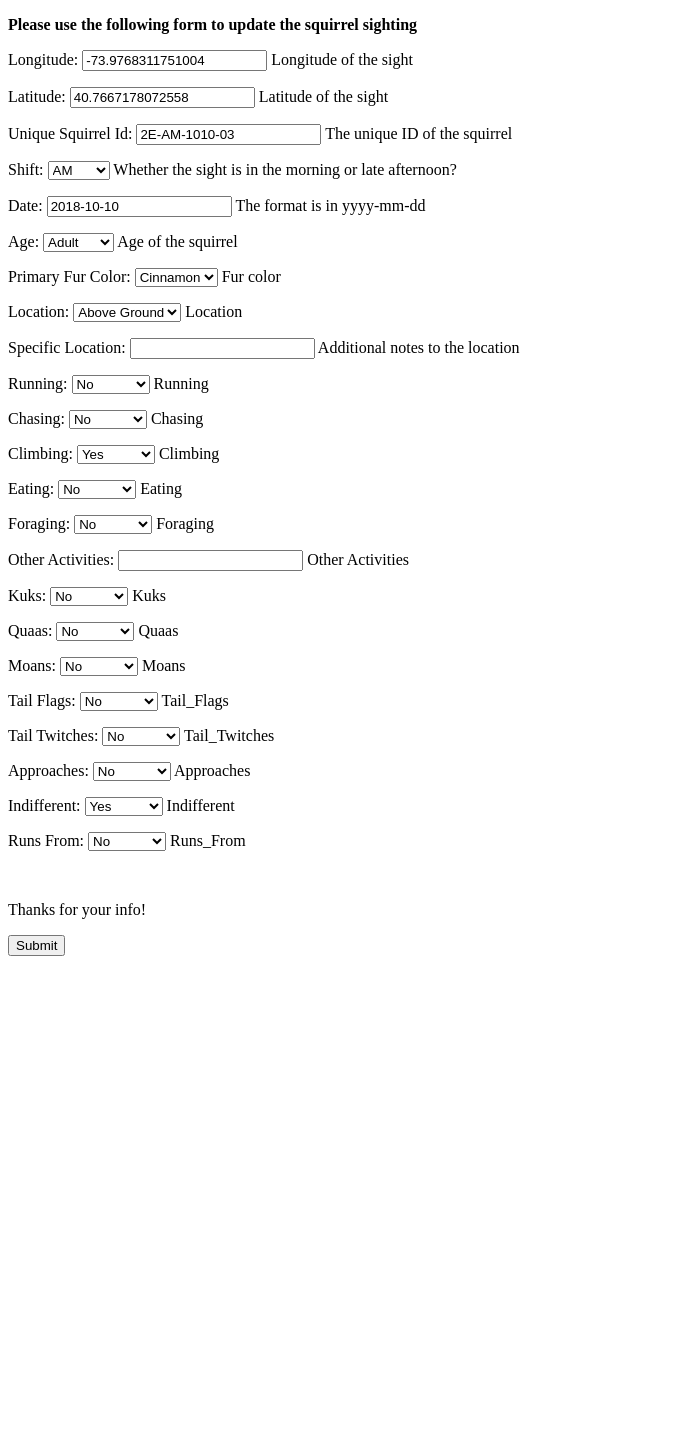
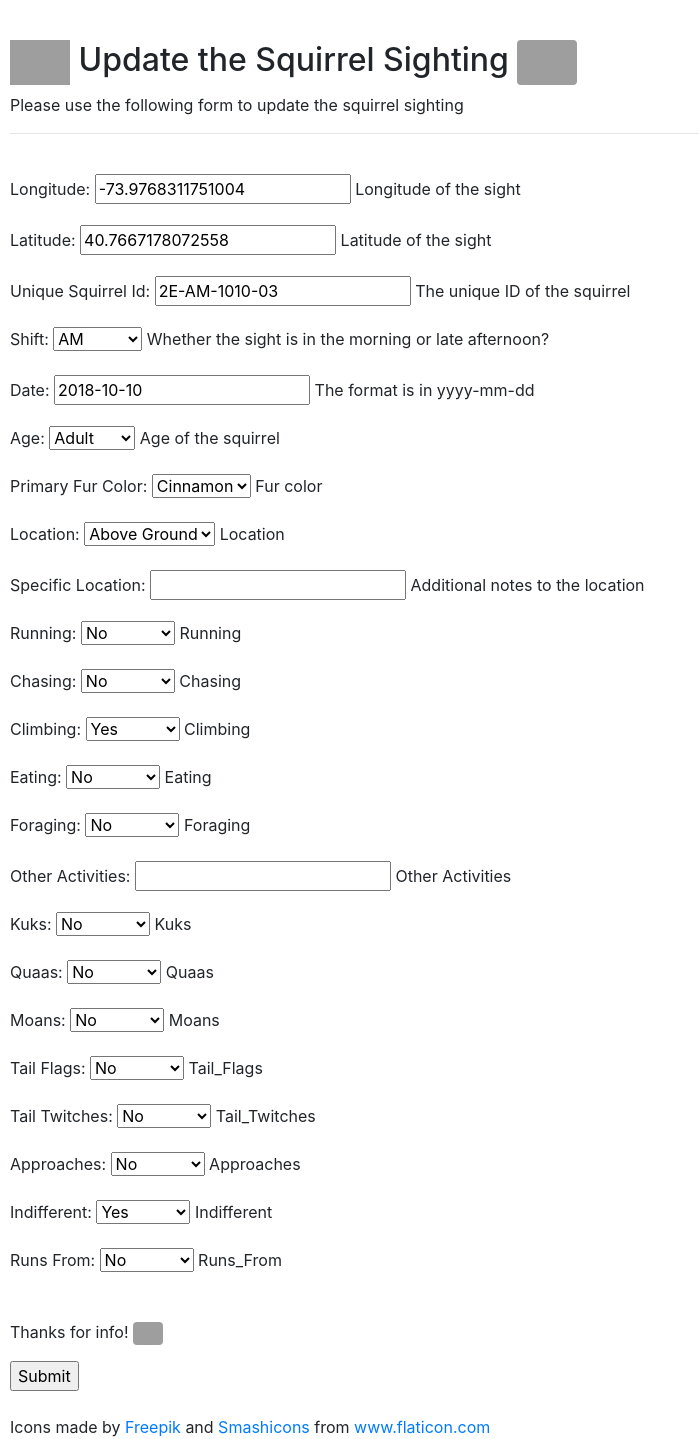
Before and after one commit to Ellin-Fan/SquirrelTracker_group18, a Django app: a page that uses sightings/templates/sightings/update.html in a window 1280 px wide. Shown: the whole page, without its empty margins (0-699 px from the left). Before the commit the page ends 956 px from the top, so only its background shows below. Run offline with Django 3.2, Linux system fonts and the light colour scheme; data comes from the database, SQL or seed files in the repository; some libraries are stand-ins or nearby versions; grey boxes are pictures that could not be loaded.

Commit message:
Modified the add.html and update.html styling.

```diff
--- a/sightings/templates/sightings/add.html
+++ b/sightings/templates/sightings/add.html
@@ -9,7 +9,8 @@
 <style>body{padding-left:10px; padding-right:10px;}</style>
 		<p>
 		<br>
-		<h2><img src="https://image.flaticon.com/icons/svg/1230/1230876.svg" style="width:60px" class="rounded" alt="..." >   Did you see a new Sqiurrel?    <img src="https://image.flaticon.com/icons/svg/1230/1230876.svg" style="width:60px" class="rounded" alt="..." >
+		<h2><img src="https://image.flaticon.com/icons/svg/604/604239.svg" style="width:60px" class="roun
+ded" alt="..." >   Did you see a new Sqiurrel?    <img src="https://image.flaticon.com/icons/svg/1230/1230876.svg" style="width:60px" class="rounded" alt="..." >
 		</h2>
 		<p>Please fill out the following information to share it with us :)</p>
 		<hr>
@@ -23,6 +24,7 @@
 			<br>
                 </form>
 		<br>
-		<div>Icons made by <a href="https://www.flaticon.com/authors/freepik" title="Freepik">Freepik</a> from <a href="https://www.flaticon.com/" title="Flaticon">www.flaticon.com</a></div>
+		<div>Icons made by <a href="https://www.flaticon.com/authors/freepik" title="Freepik">Freepik</a> and <a href="https://www.flaticon.com/authors/smashicons" title="Smashicons">Smashicons</a> from <a href="https://ww
+w.flaticon.com/" title="Flaticon">www.flaticon.com</a></div>
         </body>
 </html>
--- a/sightings/templates/sightings/update.html
+++ b/sightings/templates/sightings/update.html
@@ -1,17 +1,30 @@
 <!doctype html>
 <html>
         <head>
-                <title>Update the Squirrel Sight</title>
+                <title>Squirrel Tracker: Update the Squirrel Sighting</title>
+                <link rel="stylesheet" href="https://maxcdn.bootstrapcdn.com/bootstrap/4.0.0/css/bootstrap.min.css"
+ integrity="sha384-Gn5384xqQ1aoWXA+058RXPxPg6fy4IWvTNh0E263XmFcJlSAwiGgFAW/dAiS6JXm" crossorigin="anonymous">
         </head>
         <body>
-		<p><b>Please use the following form to update the squirrel sighting</b></p>
+<style>body{padding-left:10px; padding-right:10px;}</style>
+                <p>
+                <br>
+                <h2><img src="https://image.flaticon.com/icons/svg/604/604239.svg" style="width:60px" class="roun
+ded" alt="..." >   Update the Squirrel Sighting    <img src="https://image.flaticon.com/icons/svg/1230/1230876.svg"
+style="width:60px" class="rounded" alt="..." >
+                </h2>
+                <p>Please use the following form to update the squirrel sighting</p>
+                <hr>
+                <br>
                 <form method='post'>
                         {% csrf_token %}
                         {{form.as_p}}
                         <br>
-			<p>Thanks for your info!</p>
+                        <p>Thanks for info! <img src="https://image.flaticon.com/icons/svg/1140/1140163.svg" style="width:30px" class="rounded" alt="..." ></p>
                         <input type="submit" name="save">
-			<br>
+                        <br>
                 </form>
+                <br>
+                <div>Icons made by <a href="https://www.flaticon.com/authors/freepik" title="Freepik">Freepik</a> and <a href="https://www.flaticon.com/authors/smashicons" title="Smashicons">Smashicons</a> from <a href="https://www.flaticon.com/" title="Flaticon">www.flaticon.com</a></div>
         </body>
 </html>
```
